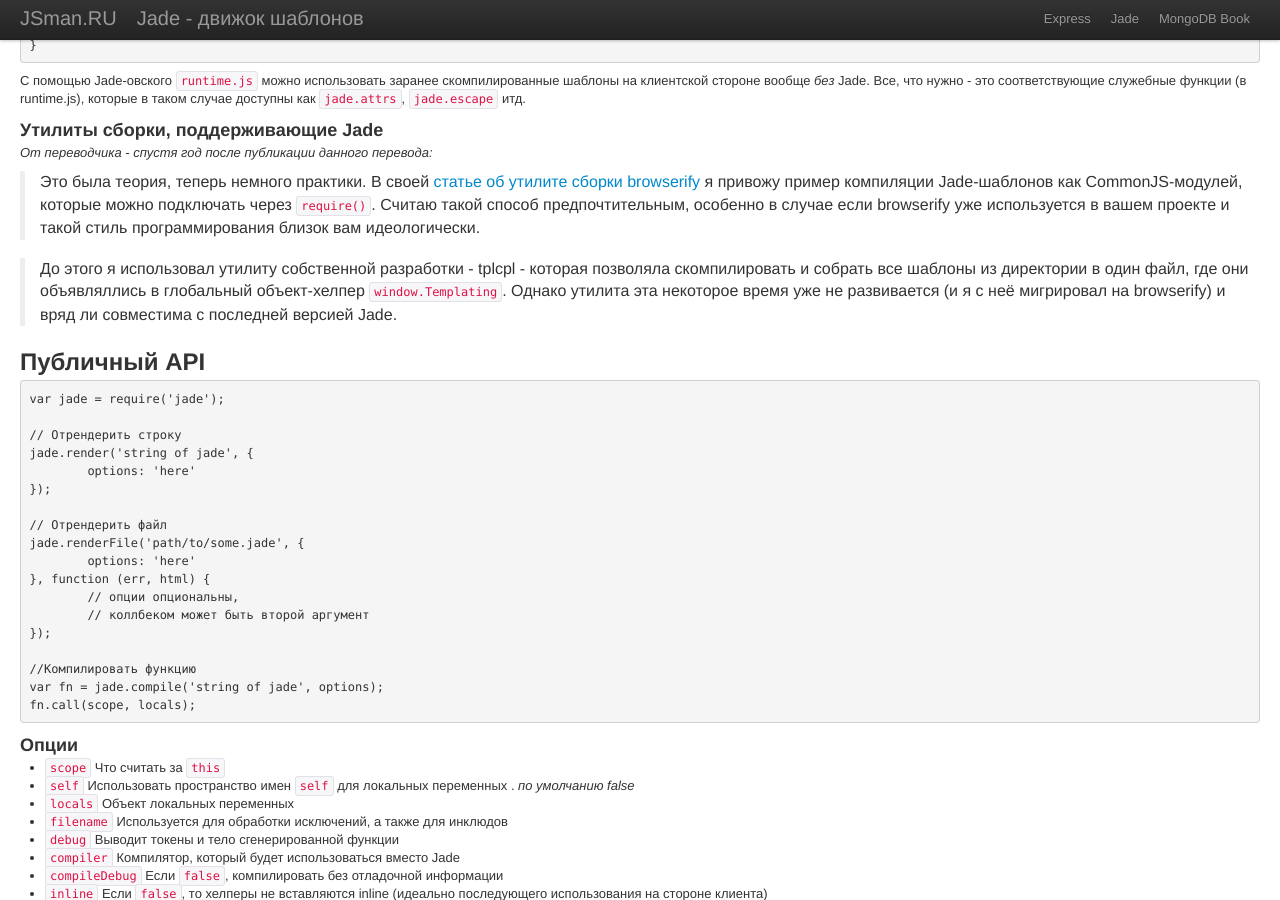
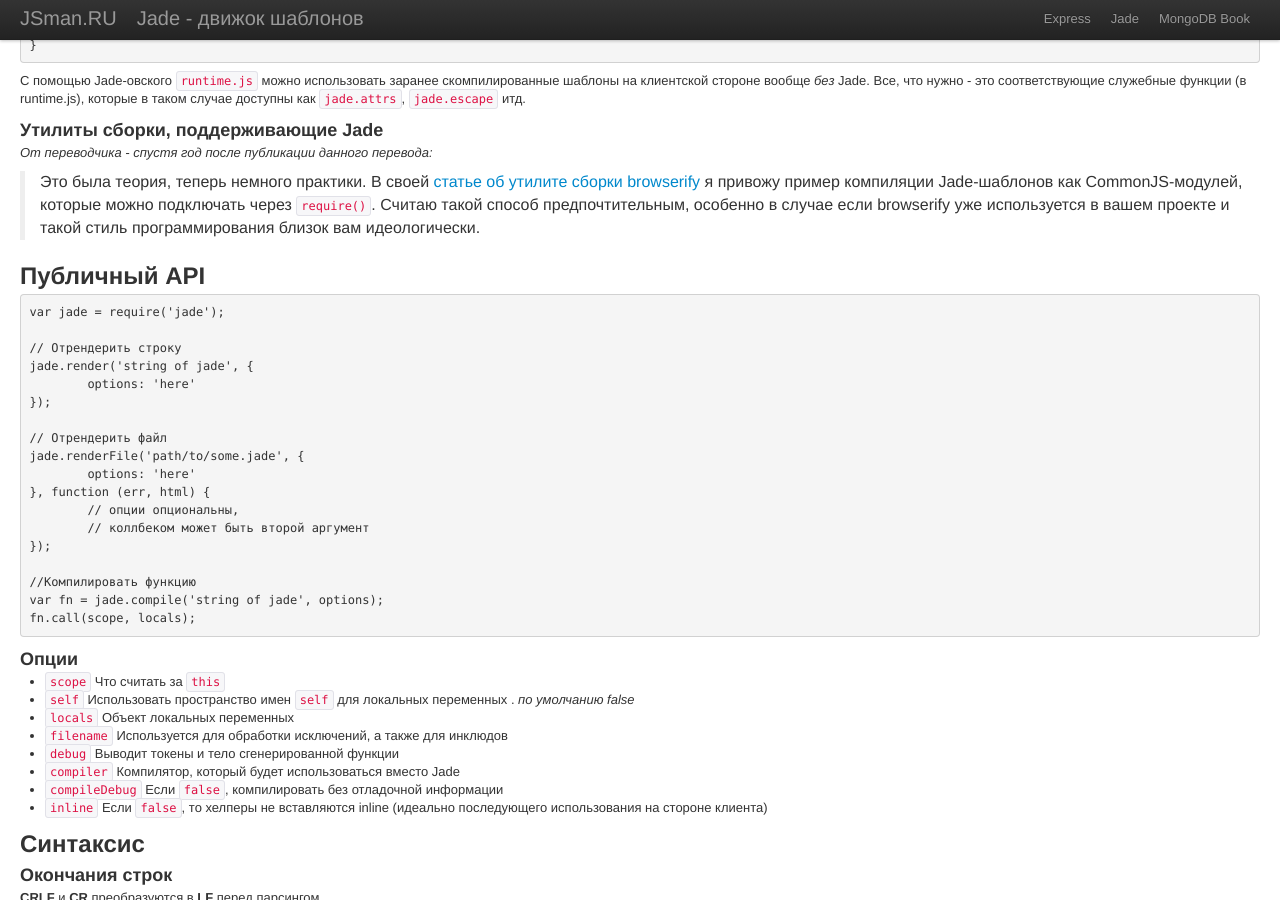
Before and after one commit to jsmarkus/jsman.ru, a Jekyll site: the page built from jade/index.markdown, in a window 1280 px wide and 900 px high, scrolled down 1838 px. Built offline with Jekyll 4.4.1, drawn with Linux system fonts in a browser that asks for light colours.

Commit message:
убрал ссылку на tplcpl

```diff
--- a/jade/index.markdown
+++ b/jade/index.markdown
@@ -103,12 +103,6 @@
 >Считаю такой способ предпочтительным,
 >особенно в случае если browserify уже используется в вашем проекте
 >и такой стиль программирования близок вам идеологически.
-
->До этого я использовал утилиту собственной разработки - tplcpl -
->которая позволяла скомпилировать и собрать все шаблоны из директории в один файл,
->где они объявляллись в глобальный объект-хелпер `window.Templating`.
->Однако утилита эта некоторое время уже не развивается (и я с неё мигрировал на browserify)
->и вряд ли совместима с последней версией Jade.
 
 ## Публичный API
 
```
